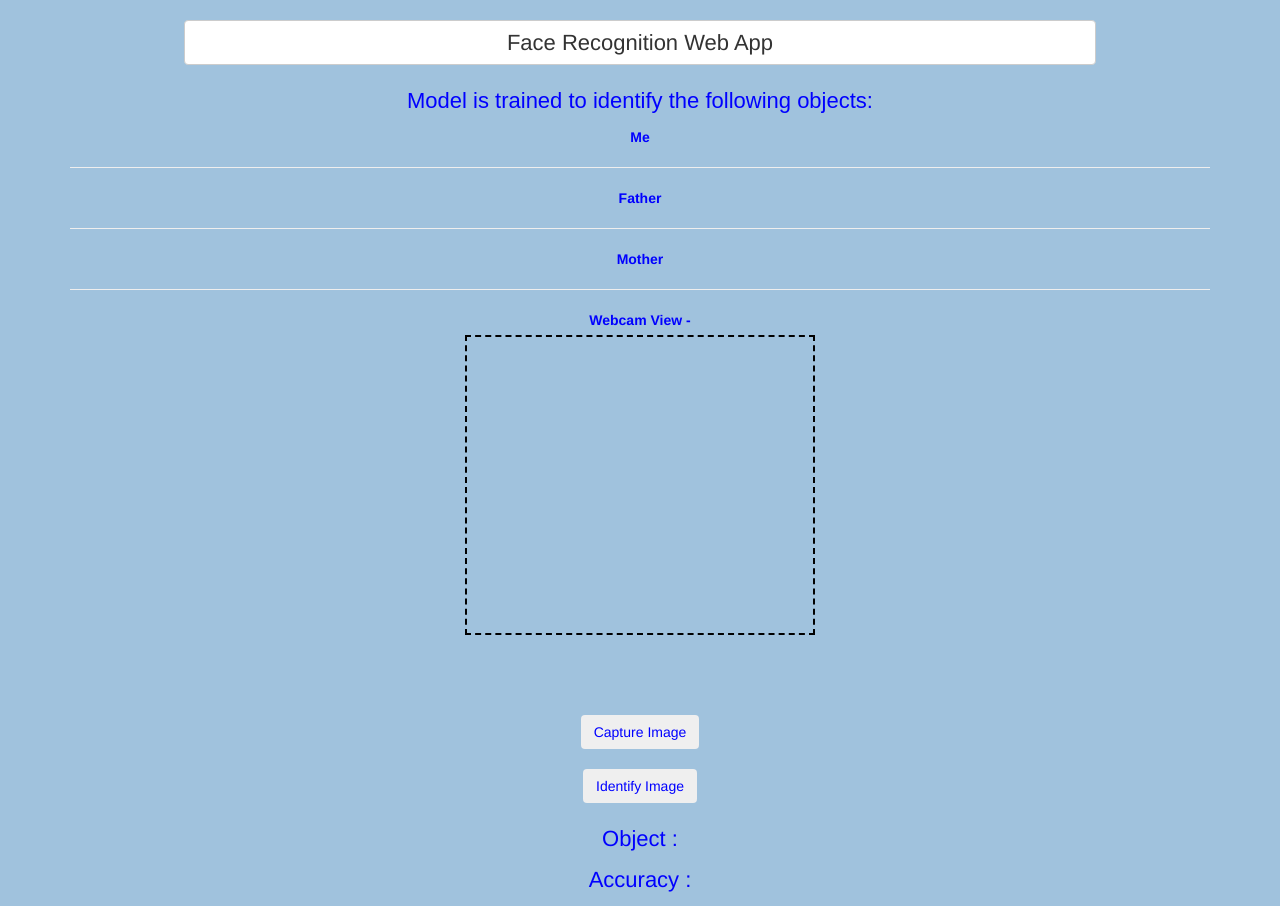
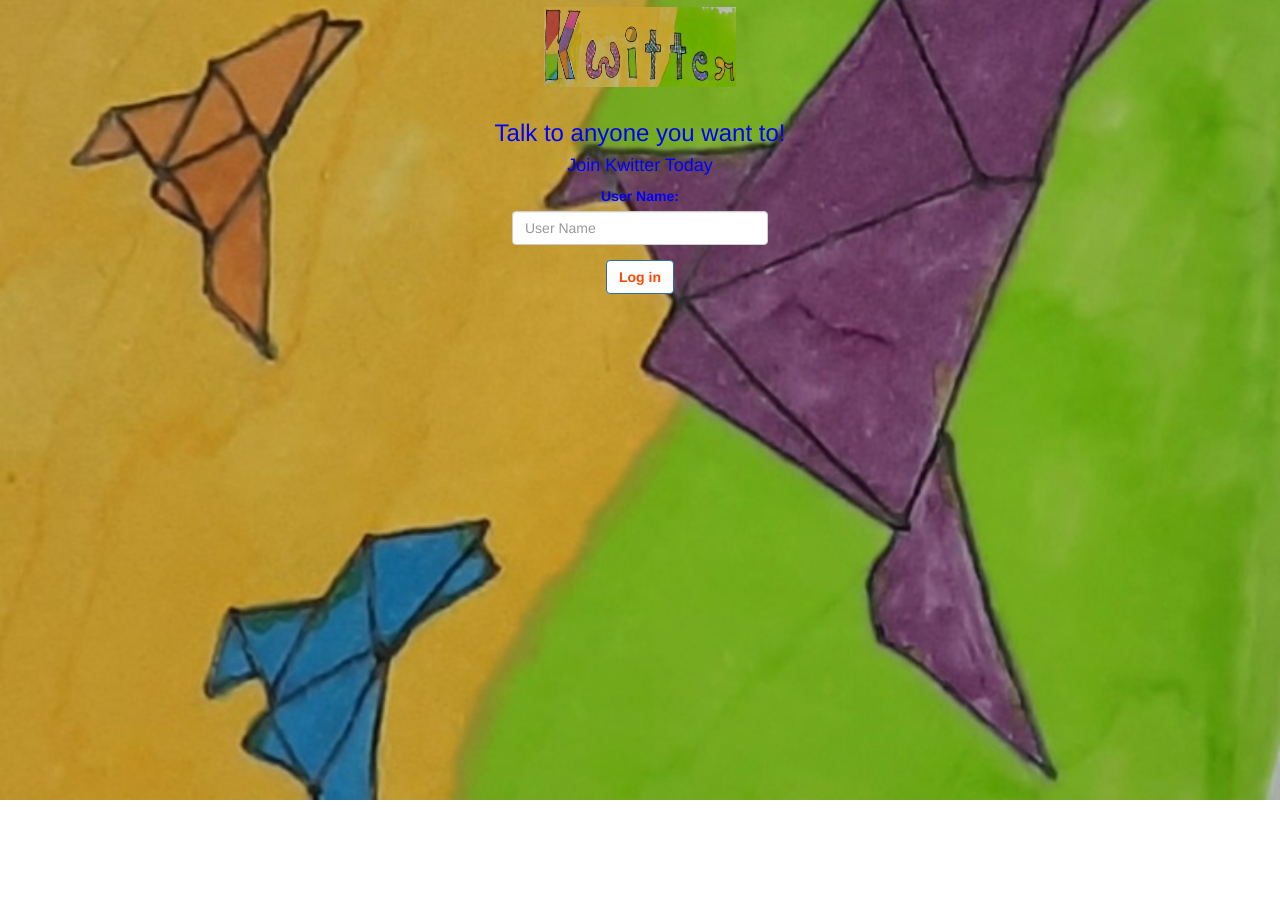
Before and after one commit to VrindaTyagi123/P-104, a plain HTML site: page index.html in a window 1280 px wide. After the commit the page ends 800 px from the top, so only its background shows below. Drawn offline with nearby package versions, Linux system fonts and the light colour scheme; a script that the page names is missing.

Commit message:
Add files via upload

```diff
--- a/index.html
+++ b/index.html
@@ -1,59 +1,38 @@
 <html>
 
 <head>
-    <title>Face Recognition Web App</title>
-    <meta name="viewport" content="width=device-width, initial-scale=1.0">
+
+    <title>The Math Quiz Game!</title>
+    <meta name="viewport" content="width=device-width, initial-scale=1">
     <link rel="stylesheet" href="https://maxcdn.bootstrapcdn.com/bootstrap/3.4.0/css/bootstrap.min.css">
     <script src="https://ajax.googleapis.com/ajax/libs/jquery/3.4.1/jquery.min.js"></script>
     <script src="https://maxcdn.bootstrapcdn.com/bootstrap/3.4.0/js/bootstrap.min.js"></script>
 
-    <script src="https://unpkg.com/ml5@0.4.3/dist/ml5.min.js"></script>
-
-
-    <script src="https://cdnjs.cloudflare.com/ajax/libs/webcamjs/1.0.26/webcam.js"></script>
-    <link rel="stylesheet" href="style.css">
+    <link rel="stylesheet" type="text/css" href="kwitter.css">
+    <script src="kwitter.js"></script>
 </head>
 
-<body>
-
-<div class="container">
+<body class= "body_background">
 
     <center>
 
-        <h3 class="btn btn-default heading">Face Recognition Web App</h3>
+        <h1 class="header">
+            <sup>
+                <img src="20220205_205854.jpg" style="width: 15%; height: 10%;">
+            </sup>
+        </h1>
 
-        <br><br>
+        <div class="col-lg-4 col-md-6 col-sm-6 col-xs-11 login_div"></div>
+        <h3>Talk to anyone you want to!</h3>
+        <h4>Join Kwitter Today</h4>
 
-        <p style="font-size: 22px; font-family:Arial, Helvetica, sans-serif">Model is trained to identify the following objects:</p>
+        <div class="form-group">
+            <label>User Name: </label>
+            <input type="text" id="user_name" class="form-control" placeholder="User Name" style="width: 20%;">
+        </div>
 
-        <b class="name_of_the_objects">
-            Me
-            <hr>
-          Father
-          <hr>
-          Mother
-          <hr>
-          </b>
-
-          <label>Webcam View - </label>
-
-          <div id="camera"></div>
-
-          <br><br>
-
-          <div id="result"></div>
-          <br><br>
-
-        <button onclick="take_snapshot();" class="btn btn-secondary">Capture Image</button>
-          <br><br>
-          <button onclick="check();" class="btn btn-secondary">Identify Image</button>
-          <br><br>
-
-          <p style="font-size: 22px;">Object : <span id="result_object_name"></span> </p>
-          <p style="font-size: 22px;">Accuracy : <span id="result_object_accuracy"></span> </p>
-    </center>
-</div>
-<script src="main.js"></script>
+        <button id="login_button" class="btn btn-primary" onclick="addUser()" style="background-color: white; color: orangered; font-weight: bold;">Log in</button>
+</center>
 
 </body>
 </html>
--- /dev/null
+++ b/kwitter.css
@@ -0,0 +1,6 @@
+.body_background{
+    color: blue;
+    background-image: url("20220205_205900.jpg");
+    background-position: center;
+    background-size: cover;
+}
--- /dev/null
+++ b/kwitter.js
@@ -0,0 +1,6 @@
+function addUser()
+{
+    username = document.getElementById("user_name")
+    localStorage.setItem("user_name", username);
+    window.location="kwitter_room.html"
+}
```
Also changed, not shown: 20220205_205854.jpg (added), 20220205_205900.jpg (added).
